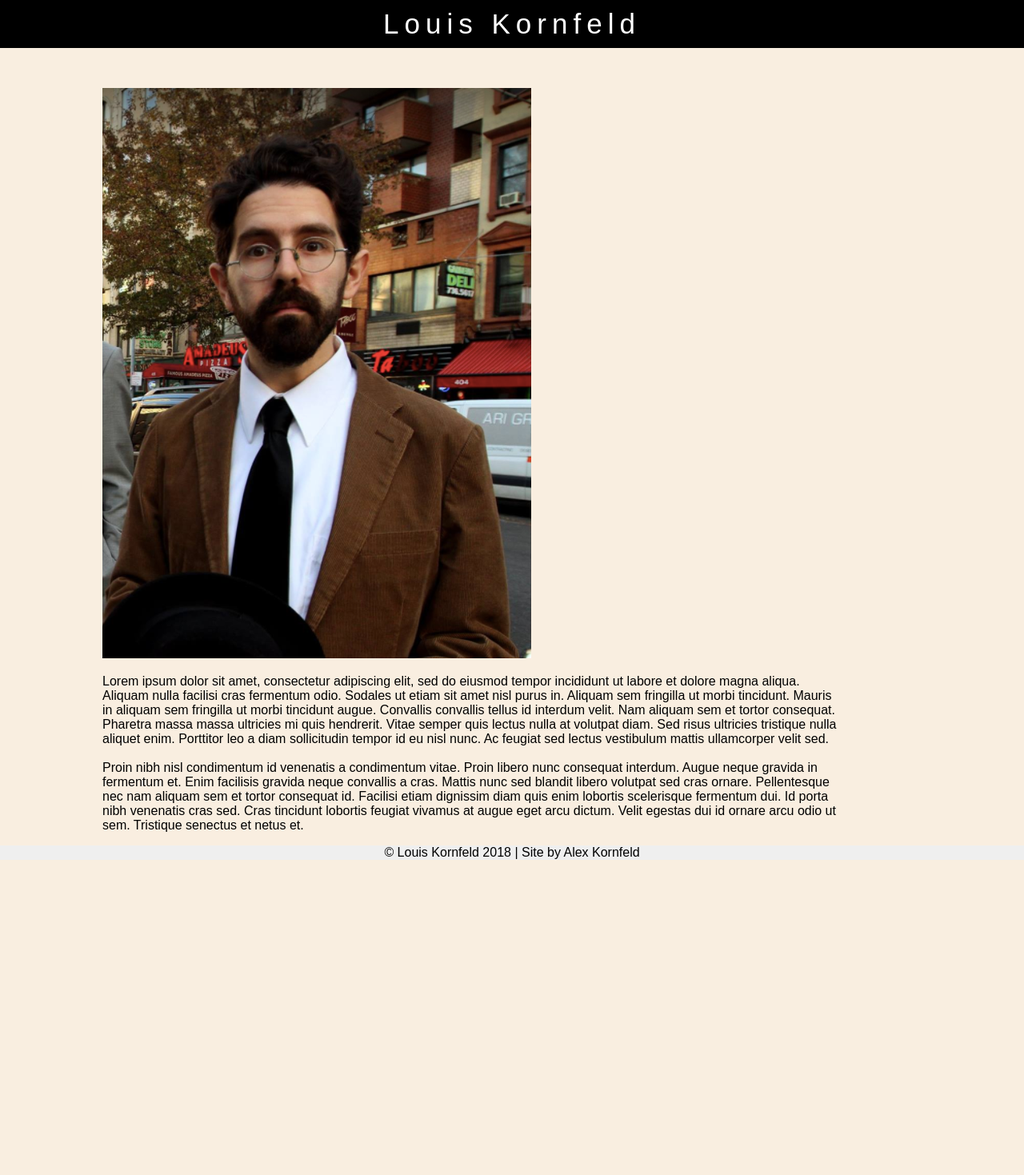
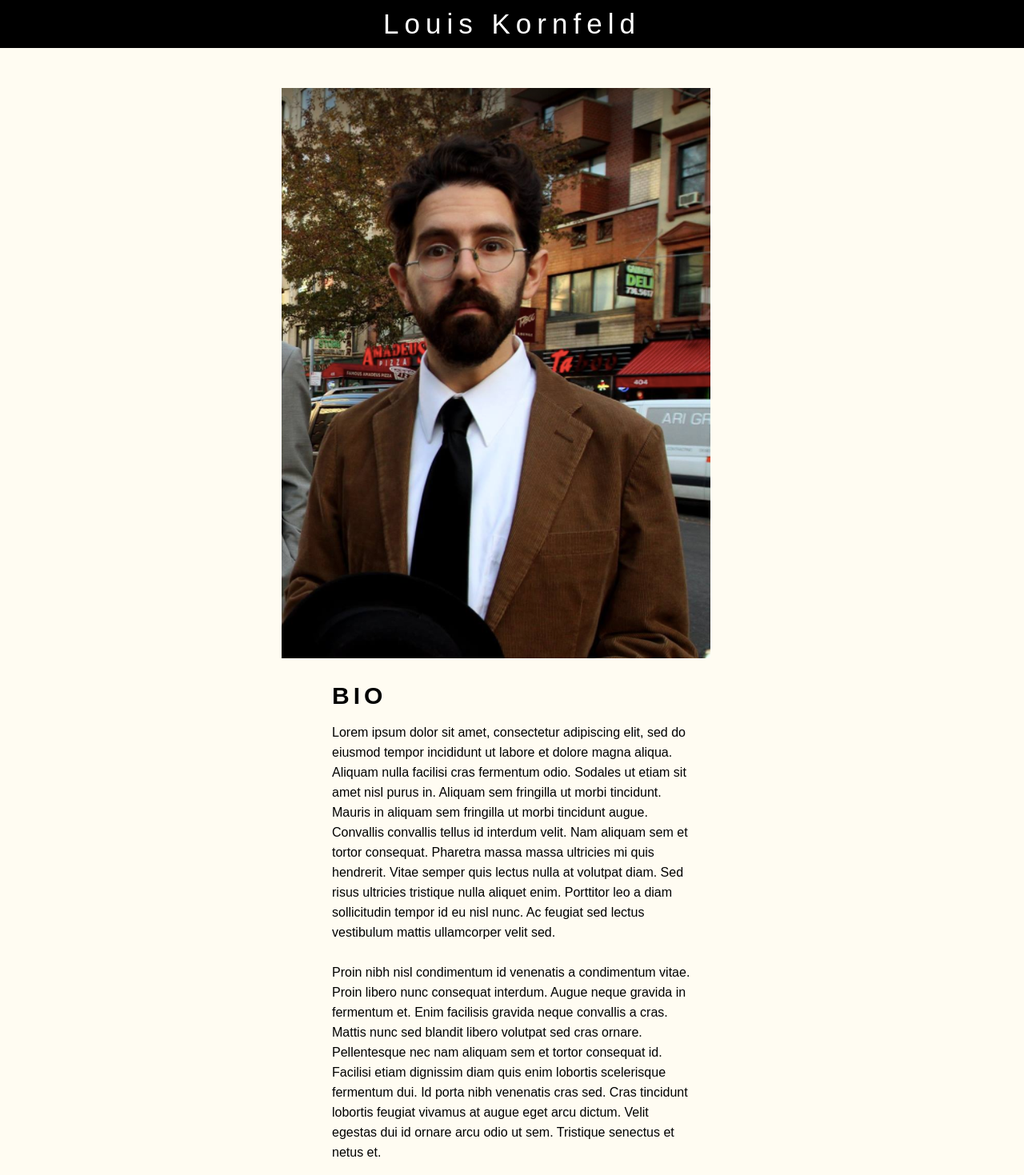
Before and after one commit to akorn3001/louis_site, a React (Create React App) app: page / in a window 1280 px wide. Shown: the top 1469 px of the page at 80% size. Before the commit the page ends 1075 px from the top, so only its background shows below. Built offline with nearby package versions, Linux system fonts and the light colour scheme.

Commit message:
Style bio page, fix flex issues

```diff
--- a/src/App.css
+++ b/src/App.css
@@ -28,12 +28,11 @@
 } */
 
 html, body {
-  background-color: #f9eee0;
+  background-color: #fffcf2;
 }
 
 header {
   display: flex;
-  text-align: center;
   font-size: 35px;
   background-color: black;
   color: white;
@@ -42,11 +41,7 @@ header {
   align-items: center;
   font-weight: 300;
   letter-spacing: 7px;
-
-}
-
-header span {
-  width: 100%;
+  justify-content: center;
 }
 
 footer {
@@ -58,12 +53,31 @@ footer {
   display: flex;
   flex-wrap: wrap;
   width: 80%;
+  justify-content: space-around;
   margin: auto;
   flex-direction: horizontal;
-  justify-content: space-between;
+  align-items: center;
 }
 
 .bio-text {
-  max-width: 90%;
+  max-width: 450px;
+  min-width: 250px;
+  line-height: 25px;
+}
+
+.bio-img {
+  max-width: 100%;
+  height: auto;
+  margin-right: 40px;
+  margin-bottom: 30px;
+}
+
+.bio span {
+  font-weight: bold;
+  font-size: 30px;
+  letter-spacing: 5px;
+}
+
+.bio div {
 
 }
--- a/src/components/bio.js
+++ b/src/components/bio.js
@@ -6,12 +6,10 @@ class Bio extends Component {
   render () {
     return (
       <div className="bio">
-        <div className="bio-img">
-          <img src={Headshot} />
-        </div>
-
-        <div className="bio-text">
-          <p>
+        <img src={Headshot} className="bio-img" />
+        <div>
+          <span>BIO</span>
+          <p className="bio-text">
             Lorem ipsum dolor sit amet, consectetur adipiscing
             elit, sed do eiusmod tempor incididunt ut labore et
             dolore magna aliqua. Aliquam nulla facilisi cras
@@ -39,6 +37,7 @@ class Bio extends Component {
             senectus et netus et.
           </p>
         </div>
+
       </div>
     );
   }
```
